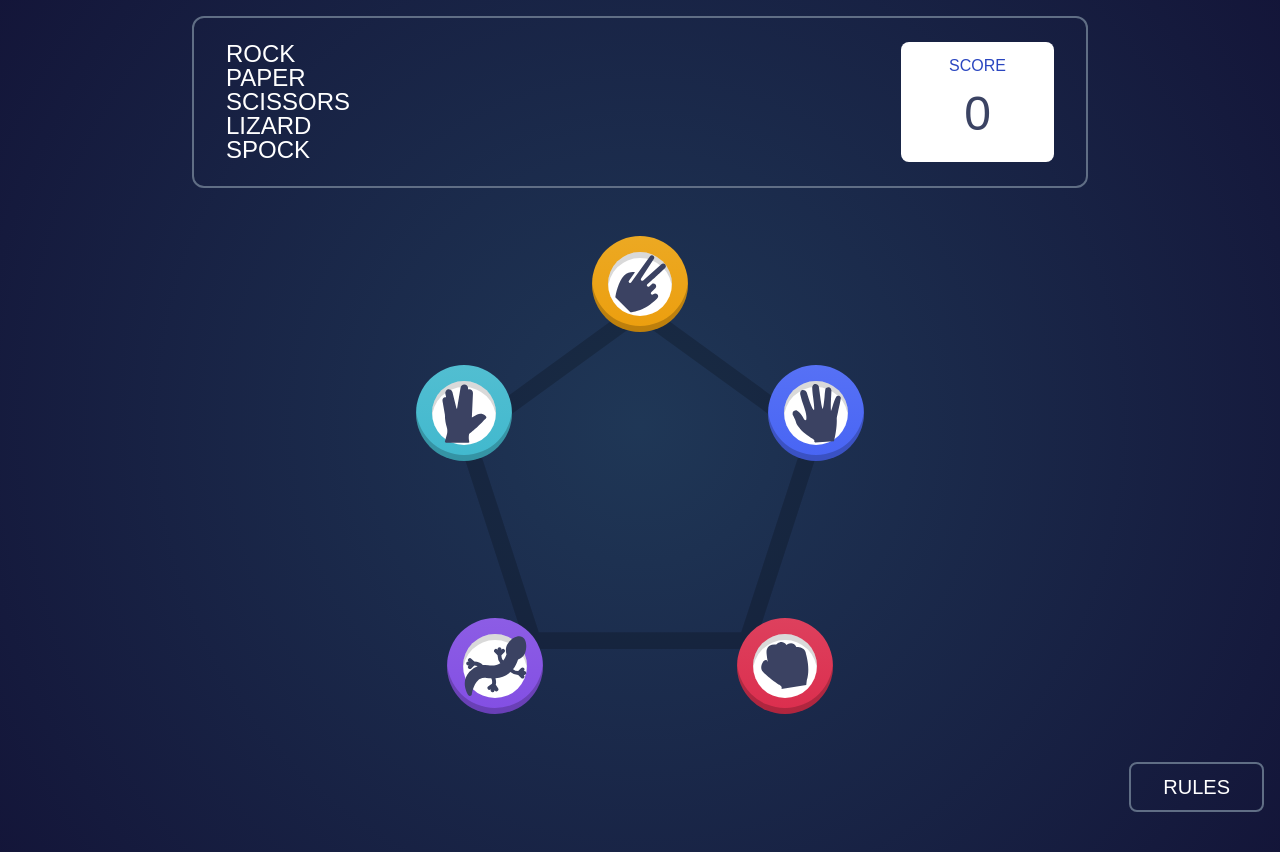
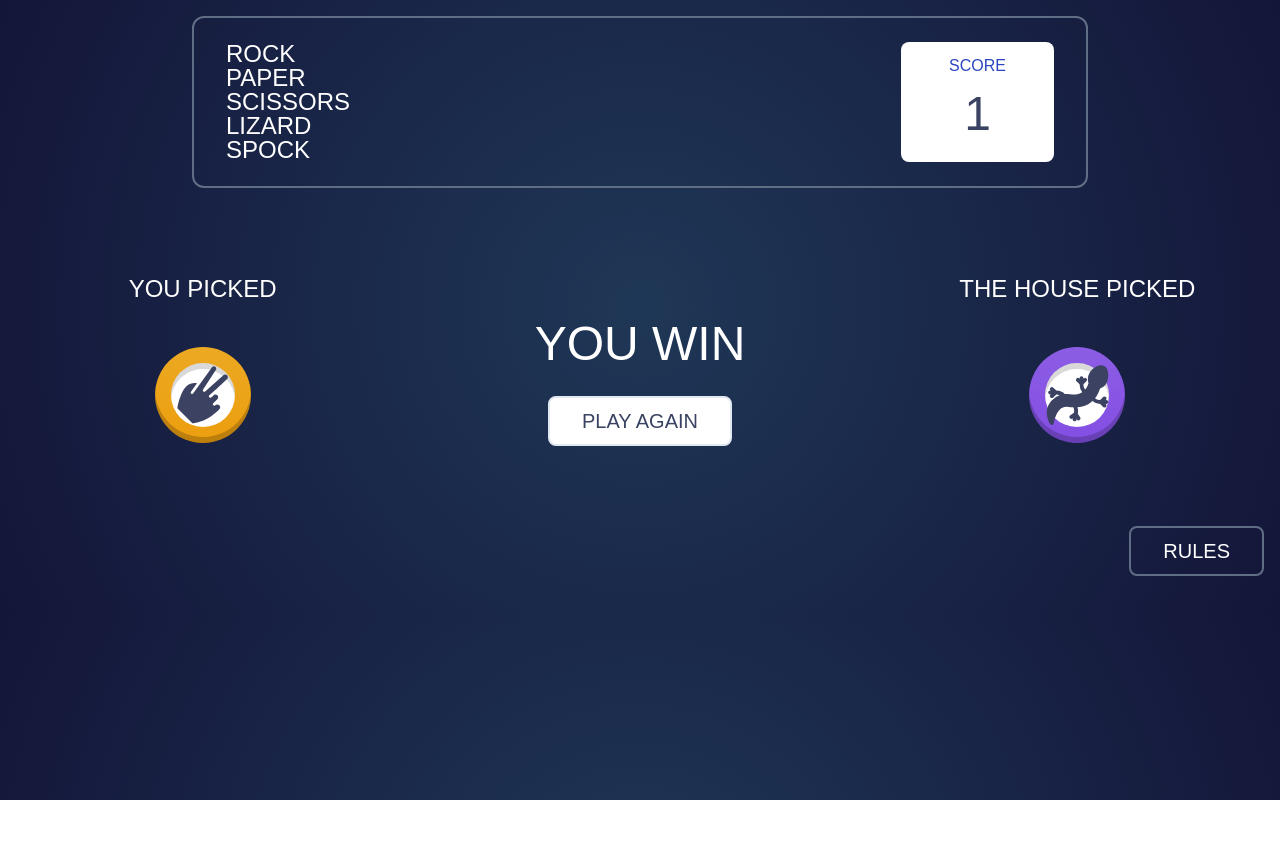
Before and after one commit to vlasscontreras/rpssl, a Nuxt app: page / in a window 1280 px wide. Both pictures are taken after a click on the element 640 px from the left and 284 px from the top of the page. After the commit the page ends 800 px from the top, so only its background shows below. Built offline with nearby package versions, Linux system fonts and the light colour scheme.

Commit message:
feat(game): add the winner screen

```diff
--- a/components/Button.vue
+++ b/components/Button.vue
@@ -25,12 +25,9 @@ export default Vue.extend({
       return classnames(
         'border-2',
         'focus:outline-none',
-        'mx-auto',
         'px-8',
         'py-2',
         'rounded-lg',
-        'sm:mr-0',
-        'table',
         'text-xl',
         'transition-all',
         'uppercase',
--- a/components/Header.vue
+++ b/components/Header.vue
@@ -23,6 +23,14 @@ import { mapState } from 'vuex'
 export default Vue.extend({
   computed: {
     ...mapState(['rpssl'])
+  },
+
+  mounted () {
+    if (process.browser) {
+      const currentScore = Number(localStorage.getItem('rpssl.score'))
+
+      this.$store.commit('rpssl/setScore', currentScore)
+    }
   }
 })
 </script>
--- a/components/Picker.vue
+++ b/components/Picker.vue
@@ -1,5 +1,5 @@
 <template>
-  <div class="picker text-center px-10 py-16 relative max-w-md mx-auto my-12">
+  <div class="picker text-center px-10 py-16 relative max-w-md">
     <Pentagon class="mx-auto max-w-full" />
 
     <div v-for="shape in shapes" :key="shape.name" class="shape-wrapper absolute">
--- a/components/Shape.vue
+++ b/components/Shape.vue
@@ -11,7 +11,7 @@ import Vue from 'vue'
 import classnames from 'classnames'
 
 import { ShapeSpec } from '@/types'
-import { shapes } from '@/lib/game'
+import { getShapeSpecByName } from '@/lib/game'
 import { capitalize } from '@/lib/util'
 
 export default Vue.extend({
@@ -57,19 +57,19 @@ export default Vue.extend({
      * @return {ShapeSpec|null}
      */
     getShapeSpec (shape: String): ShapeSpec|null {
-      const shapeSpecs = shapes.filter(shapeSpec => shapeSpec.name === shape)
+      const shapeSpecs = getShapeSpecByName(shape)
 
-      if (!shapeSpecs.length) {
+      if (!shapeSpecs) {
         return null
       }
 
       // Dynamic shape specification
       const shapeName = capitalize(shape)
 
-      shapeSpecs[0].classname = `from-${shape}-start to-${shape}-end`
-      shapeSpecs[0].component = () => import(`@/components/shapes/${shapeName}.vue`)
+      shapeSpecs.classname = `from-${shape}-start to-${shape}-end`
+      shapeSpecs.component = () => import(`@/components/shapes/${shapeName}.vue`)
 
-      return shapeSpecs[0]
+      return shapeSpecs
     },
 
     /**
--- /dev/null
+++ b/components/Winner.vue
@@ -0,0 +1,103 @@
+<template>
+  <div class="grid grid-cols-2 md:grid-cols-3 gap-4 md:gap-8 lg:gap-16 items-start md:items-center text-center">
+    <div class="shape flex flex-col md:flex-col-reverse items-center order-1">
+      <Shape :type="playerOneShape.name" class="mb-4 md:mb-0" />
+      <h2 class="text-white uppercase text-lg md:text-2xl md:mb-10">
+        You Picked
+      </h2>
+    </div>
+
+    <div class="shape flex flex-col md:flex-col-reverse items-center order-2 md:order-3">
+      <Shape :type="playerTwoShape.name" class="mb-4 md:mb-0" />
+      <h2 class="text-white uppercase text-lg md:text-2xl md:mb-10">
+        The House Picked
+      </h2>
+    </div>
+
+    <div class="shape flex flex-col items-center order-3 md:order-2 col-span-2 md:col-span-1 mt-10">
+      <h2 class="text-white uppercase text-5xl mb-4">
+        <span v-if="winner === 1">
+          You Win
+        </span>
+        <span v-else-if="winner === 2">
+          You Lose
+        </span>
+        <span v-else>
+          Tie
+        </span>
+      </h2>
+
+      <Button class="mx-auto block" inverted @click="resetGame">
+        Play Again
+      </Button>
+    </div>
+  </div>
+</template>
+
+<script lang="ts">
+import Vue from 'vue'
+import { mapState } from 'vuex'
+
+import { winner, getShapeSpecById } from '@/lib/game'
+import { ShapeSpec } from '@/types'
+
+export default Vue.extend({
+  props: {
+    playerOne: {
+      type: Number,
+      required: true
+    },
+    playerTwo: {
+      type: Number,
+      required: true
+    }
+  },
+
+  data () {
+    return {
+      winner: null as Number|null
+    }
+  },
+
+  computed: {
+    ...mapState(['rpssl']),
+
+    playerOneShape (): ShapeSpec|null {
+      return getShapeSpecById(this.playerOne)
+    },
+
+    playerTwoShape (): ShapeSpec|null {
+      return getShapeSpecById(this.playerTwo)
+    }
+  },
+
+  created () {
+    this.setWinner()
+  },
+
+  methods: {
+    /**
+     * Set the winner player from the given shapes
+     */
+    setWinner () {
+      this.winner = winner(this.playerOne, this.playerTwo)
+
+      // If player one wins, add to score
+      if (this.winner === 1) {
+        this.addScore()
+      }
+    },
+
+    /**
+     * Add 1 point to the current score.
+     */
+    addScore () {
+      this.$store.commit('rpssl/setScore', this.rpssl.score + 1)
+    },
+
+    resetGame () {
+      this.$store.commit('rpssl/reset')
+    }
+  }
+})
+</script>
--- a/pages/index.vue
+++ b/pages/index.vue
@@ -1,9 +1,15 @@
 <template>
   <Container class="pb-10">
     <Header />
-    <Picker v-if="!(rpssl.playerShape && rpssl.cpuShape)" @picked="picked" />
 
-    <Button @click="showRulesModal">
+    <!-- Shape Picker -->
+    <Picker v-if="playerHasNotPicked" class="my-12 mx-auto" @picked="picked" />
+
+    <!-- Winner Announcer -->
+    <Winner v-else class="my-20" :player-one="rpssl.playerOneShape" :player-two="rpssl.playerTwoShape" />
+
+    <!-- Rules -->
+    <Button class="mx-auto sm:mr-0 table" @click="showRulesModal">
       Rules
     </Button>
 
@@ -17,6 +23,8 @@
 import Vue from 'vue'
 import { mapState } from 'vuex'
 
+import { getRandomInt } from '@/lib/game'
+
 export default Vue.extend({
   data () {
     return {
@@ -25,7 +33,11 @@ export default Vue.extend({
   },
 
   computed: {
-    ...mapState(['rpssl'])
+    ...mapState(['rpssl']),
+
+    playerHasNotPicked (): boolean {
+      return this.rpssl.playerOneShape === null && this.rpssl.playerTwoShape === null
+    }
   },
 
   methods: {
@@ -38,7 +50,11 @@ export default Vue.extend({
     },
 
     picked (id: number) {
-      console.log(id)
+      // The player 2 will be the CPU
+      const playerTwoShape = getRandomInt(0, 5)
+
+      this.$store.commit('rpssl/setPlayerOneShape', id)
+      this.$store.commit('rpssl/setPlayerTwoShape', playerTwoShape)
     }
   }
 })
```
